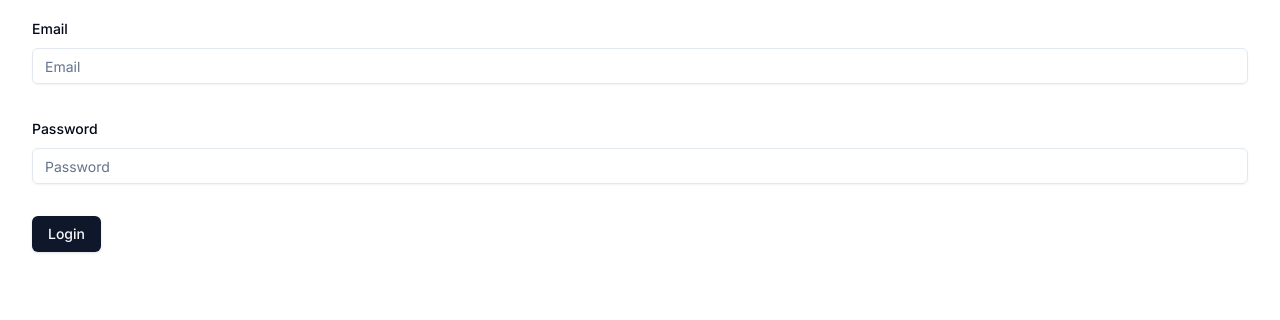
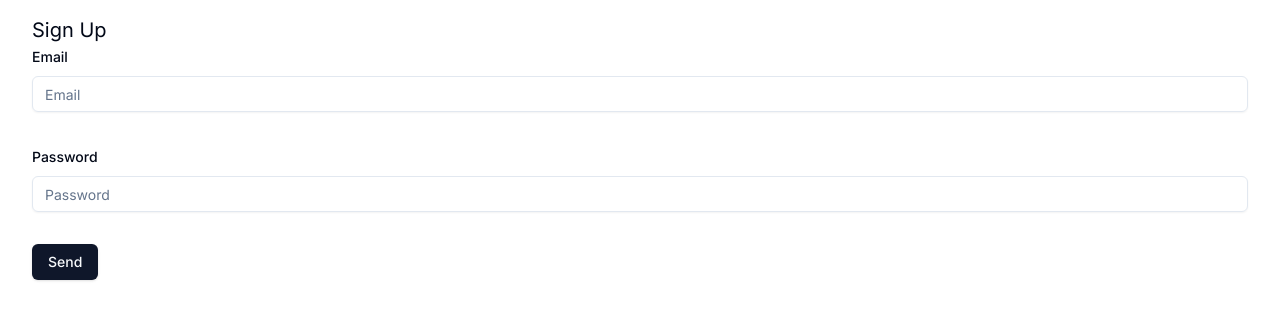
Before and after one commit to labasubagia/ticket-microservice, a Next.js app in the folder client/: page /sign-up in a window 1280 px wide. Shown: the top 320 px of the page. Built offline with nearby package versions, Linux system fonts and the light colour scheme.

Commit message:
refactor: handle error sign-up

```diff
--- a/client/app/sign-up/page.tsx
+++ b/client/app/sign-up/page.tsx
@@ -1,13 +1,18 @@
 'use client'
 
 import * as z from 'zod'
+import axios, { AxiosError } from 'axios'
+import { nanoid } from 'nanoid'
 import { useForm } from 'react-hook-form'
 import { zodResolver } from '@hookform/resolvers/zod'
 import { Form, FormControl, FormField, FormItem, FormLabel, FormMessage } from '@/components/ui/form'
 import { Input } from '@/components/ui/input'
 import { Button } from '@/components/ui/button'
 import { cn } from '@/lib/utils'
-import axios, { AxiosError } from 'axios'
+import { Alert, AlertDescription, AlertTitle } from '@/components/ui/alert'
+import { ExclamationTriangleIcon } from '@radix-ui/react-icons'
+import { useState } from 'react'
+import { ResponseError } from '@/types/error'
 
 const formSchema = z.object({
   email: z.string().email(),
@@ -24,21 +29,41 @@ export default function SignUp() {
     },
   })
 
+  const [errors, setErrors] = useState<ResponseError[]>([])
+
   const onSubmit = async (values: z.infer<typeof formSchema>) => {
     try {
-      const res = await axios.post('/api/users/sign-up',  values)
+      await axios.post('/api/users/sign-up',  values)
+      setErrors([])
     } catch (error) {
       if (error instanceof AxiosError) {
-        console.log('axios', error)
+        setErrors(error?.response?.data?.errors ?? [])
         return
       }
-      console.log('else',error)
+      setErrors([{message: (error as Error)?.message}])
     }
   }
 
   return (
     <main className={cn('p-4 px-8')}>
       <Form {...form}>
+        <h1 className='text-xl'>Sign Up</h1>
+
+        {(errors.length > 0) && (
+          <Alert variant={'destructive'} className={cn('mt-4 mb-2')}>
+            <ExclamationTriangleIcon className='h-4 w-4'/>
+            <AlertTitle>Error</AlertTitle>
+            <AlertDescription>
+              <ul>
+                {errors.map(error => {
+                  const message = error.field ? `Validation error on field ${error.field}: ${error.message}` : error.message
+                  return <li key={nanoid()}>{message}</li>
+                })}
+              </ul>
+            </AlertDescription>
+          </Alert>
+        )}
+
         <form onSubmit={form.handleSubmit(onSubmit)} className='space-y-8'>
           <FormField
             control={form.control}
@@ -68,7 +93,7 @@ export default function SignUp() {
             )}
           />
 
-          <Button type="submit">Login</Button>
+          <Button type="submit">Send</Button>
         </form>
       </Form>
     </main>
--- a/client/package.json
+++ b/client/package.json
@@ -16,6 +16,7 @@
     "axios": "^1.5.1",
     "class-variance-authority": "^0.7.0",
     "clsx": "^2.0.0",
+    "nanoid": "^5.0.2",
     "next": "13.5.5",
     "react": "^18",
     "react-dom": "^18",
```
Also changed, not shown: 1 other file (tests, documents, lock files or other folders).
